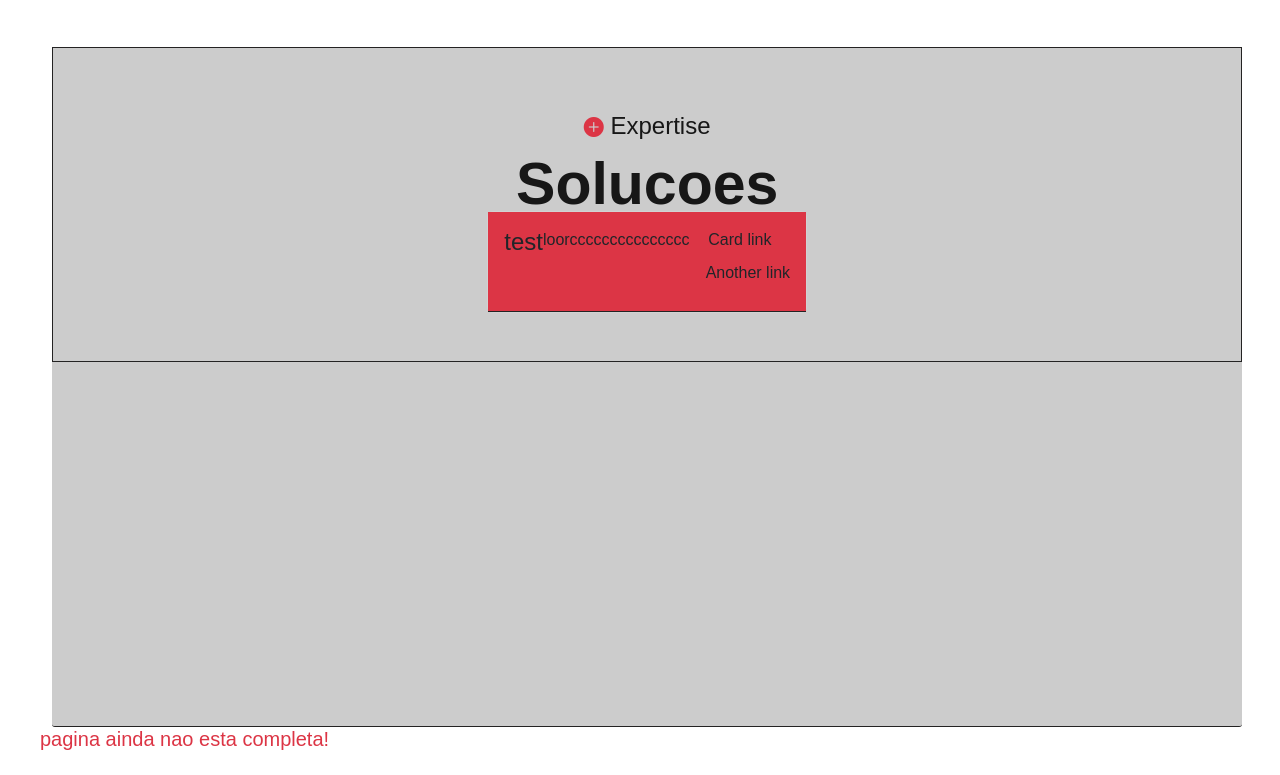
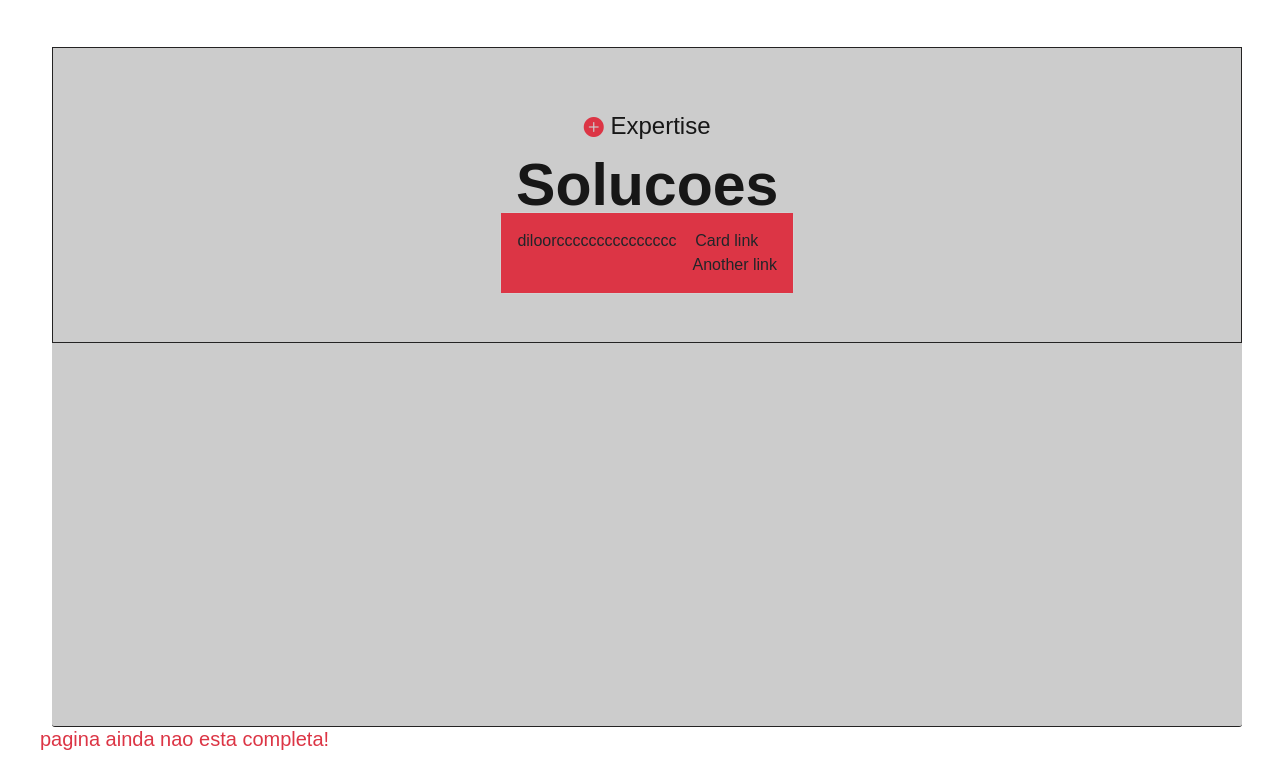
Before and after one commit to Kissimbila16/jftech2.0, a Next.js app: page / in a window 1280 px wide. Shown: the part 1835-2610 px from the top of the page. Built offline with nearby package versions, Linux system fonts and the light colour scheme.

Commit message:
fix: erro resolvido da classe no icon

```diff
--- a/src/app/components/cardmax/index.js
+++ b/src/app/components/cardmax/index.js
@@ -2,8 +2,8 @@ export default function Cardmax({ key, title, text, link, num }) {
   return (
     <>
       <div className="card ">
-        <div className="card-body bg-danger bg d-flex justify-content-around w-100">
-          <h4 className="card-title">{title} </h4>
+        <div className="card-body bg-danger card-w d-flex justify-content-around w-100">
+di
           <p className="card-text"> {text} </p>
          <div className="d-grid">
          <a href="#" className="card-link">
--- a/src/app/globals.css
+++ b/src/app/globals.css
@@ -204,3 +204,7 @@ a {
   height: auto;
   max-height: 30px;
 }
+
+.card-w{
+  width: 100%!important;
+}
--- a/src/app/layouts/Nav/index.js
+++ b/src/app/layouts/Nav/index.js
@@ -17,7 +17,7 @@ export default function Nav() {
           <Nav_text name="Contacto" way="#home" />
         </ul>
         <Btn_Contato_Nos name={'Orcamento'} />
-        <i class="bi bi-list fs-3"></i>
+        <i className="bi bi-list fs-3"></i>
         &nbsp;
       </div>
     </nav>
```
